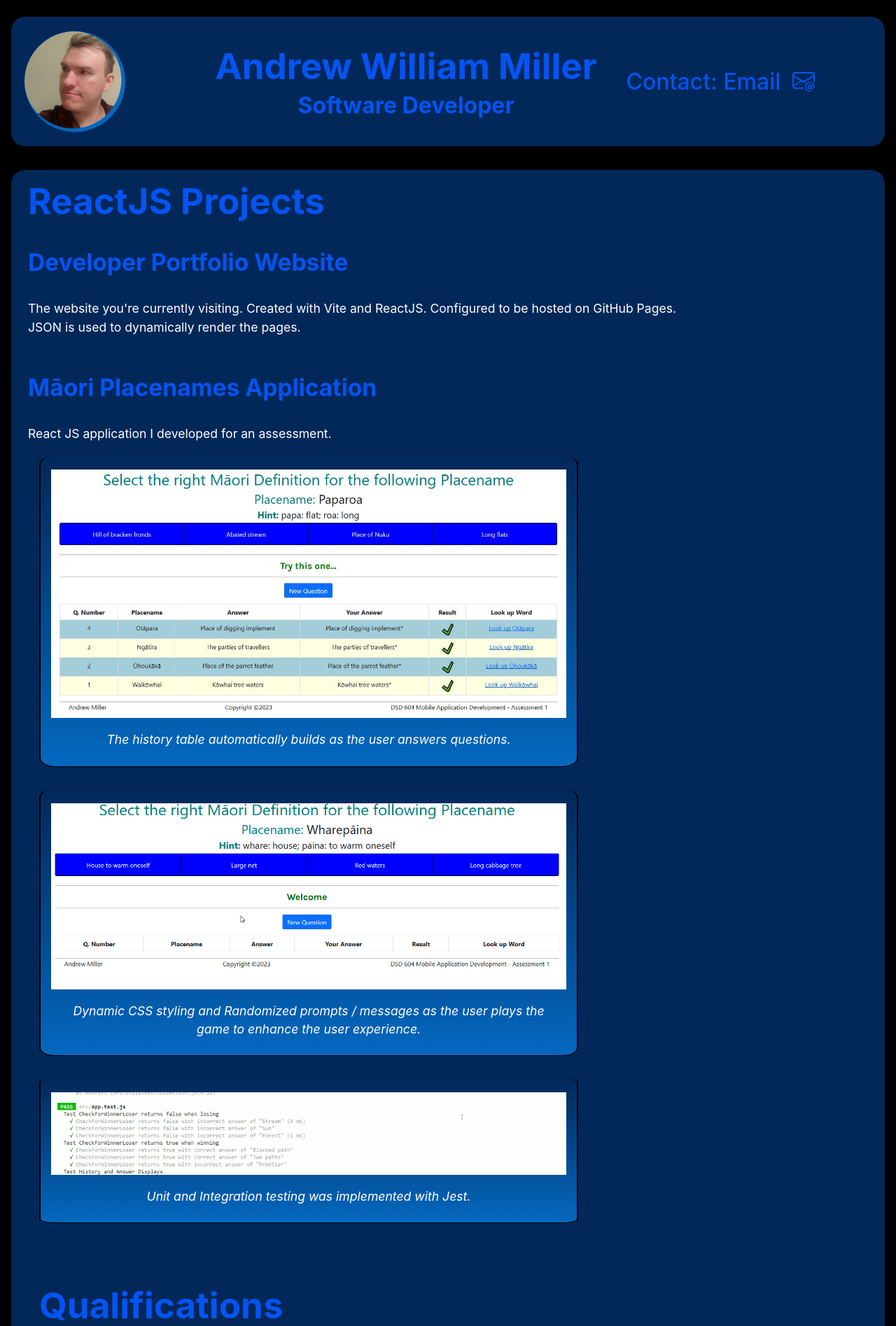
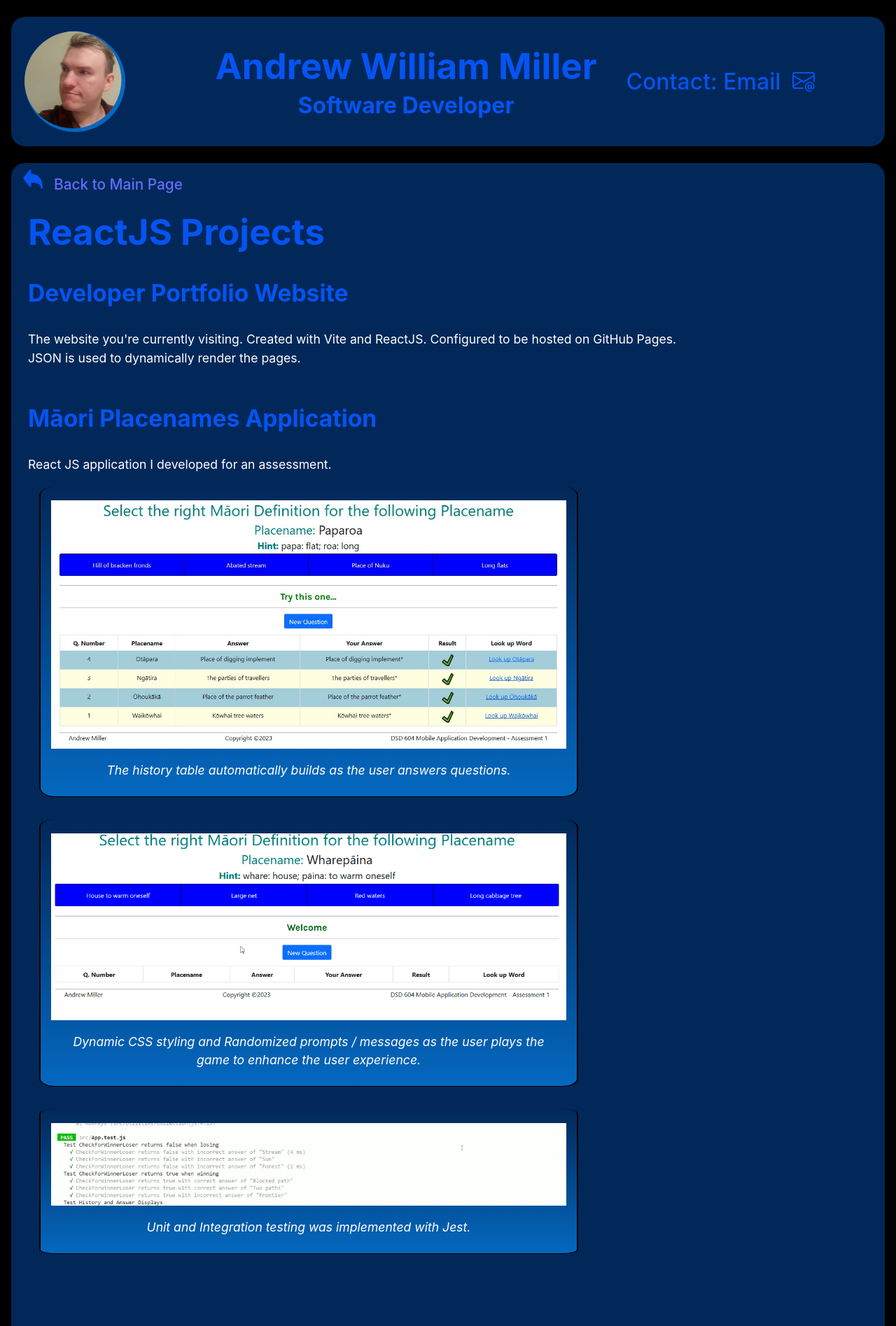
Before and after one commit to andrew-william-miller/andrew-william-miller.github.io, a React (Vite) app: page /reactjs in a window 1280 px wide. Shown: the top 1895 px of the page at 70% size. Built offline with nearby package versions, Linux system fonts and the light colour scheme.

Commit message:
Added: return links for Overview and Qualification pages. Added return Icon

```diff
--- a/src/App.css
+++ b/src/App.css
@@ -326,6 +326,7 @@ figcaption {
   color: var(--primaryTextColor);
   margin-left: 1.5rem;
   padding-top: 1rem;
+  margin-top: 0.5rem;
 }
 
 .overviewContainer h2 {
@@ -378,7 +379,7 @@ figcaption {
 }
 
 .qualificationsContainer h1 {
-  padding-top: 0.75rem;
+  padding-top: 1.25rem;
 }
 
 .qualificationsContainer h2 {
@@ -481,6 +482,21 @@ figcaption {
 
 .academicContainer ul li {
   margin-bottom: 0.5rem;
+}
+
+/* ~~~~~~~~ Return Link ~~~~~~~~~~ */
+.returnWrap {
+  margin-left: 1rem;
+  padding-top: 0.5rem;
+}
+
+.returnLink {
+  font-size: 1.3rem;
+}
+
+.returnIcon {
+  width: 30px;
+  margin-right: 15px;
 }
 
 /* ~~~~~~~~ Media Queries ~~~~~~~~ */
--- a/src/Components/Overview.jsx
+++ b/src/Components/Overview.jsx
@@ -1,6 +1,8 @@
 import React, { useState, useEffect } from 'react';
 import ProjectOverview from './ProjectOverview';
 import { getKeyFromSrc } from '../Utility/helperFunctions';
+import { Link } from 'react-router-dom'
+import returnArrow from '../assets/images/icons/return.svg'
 
 
 const Overview = ({ qualificationImages, projectData, primaryTechnology }) => {
@@ -35,6 +37,7 @@ const Overview = ({ qualificationImages, projectData, primaryTechnology }) => {
 
   return (
     <main className="overviewContainer">
+      <div className="returnWrap"><Link className="returnLink" to="/"><img className="returnIcon" src={returnArrow} />Back to Main Page</Link></div>
       {projectData &&
         <div className="projectOverviewWrap">
           <h1>{primaryTechnology} Projects</h1>
--- a/src/Components/Qualifications.jsx
+++ b/src/Components/Qualifications.jsx
@@ -1,3 +1,5 @@
+import { Link } from 'react-router-dom'
+import returnArrow from '../assets/images/icons/return.svg'
 import angularEssentialTraining from '../assets/images/qualifications/linkedInLearning/angularEssentialTraining.jpg'
 import beginnersGuideToCSharp from '../assets/images/qualifications/linkedInLearning/beginnersGuideToCSharp.jpg'
 import bootstrap4EssentialTraining from '../assets/images/qualifications/linkedInLearning/bootstrap4EssentialTraining.jpg'
@@ -32,6 +34,7 @@ import phpIcon from '../assets/images/icons/technologies/php.svg'
 import gitIcon from '../assets/images/icons/technologies/git.svg'
 import angularIcon from '../assets/images/icons/technologies/angular.svg'
 import Swal from 'sweetalert2'
+
 
 const Qualifications = () => {
 
@@ -125,6 +128,7 @@ const Qualifications = () => {
     console.log("LinkedInLearningData", linkedInLearningData);
     return (
         <main className="qualificationsContainer">
+            <div className="returnWrap"><Link className="returnLink" to="/"><img className="returnIcon" src={returnArrow} />Back to Main Page</Link></div>
             <div className="academicContainer">
                 <h1>Academic Achievements</h1>
                 <ul>
@@ -142,7 +146,7 @@ const Qualifications = () => {
                         <div className="linkedInTechnologyWrap" key={technology}>
                             <div className="linkedInTechnologyHeader">
                                 <h3>{technology}</h3>
-                                <img src={linkedInLearningData[technology].icon} alt={`Icon of ${technology} technology`}/>
+                                <img src={linkedInLearningData[technology].icon} alt={`Icon of ${technology} technology`} />
                             </div>
                             {linkedInLearningData[technology].certificateData.map(certificate => (
                                 <div className="certificateWrap" key={certificate.name}>
```
Also changed, not shown: credits.txt, src/assets/images/icons/return.svg (added).
